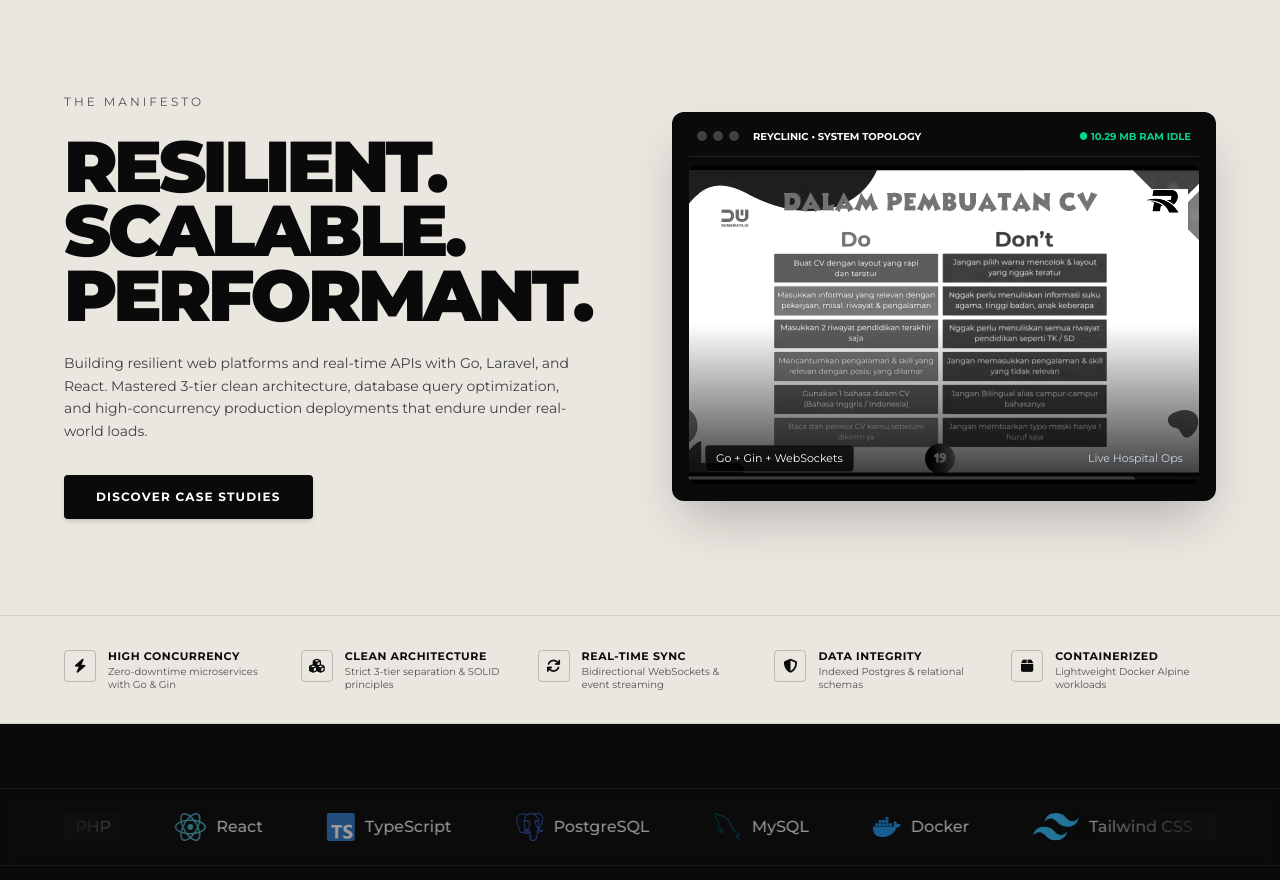
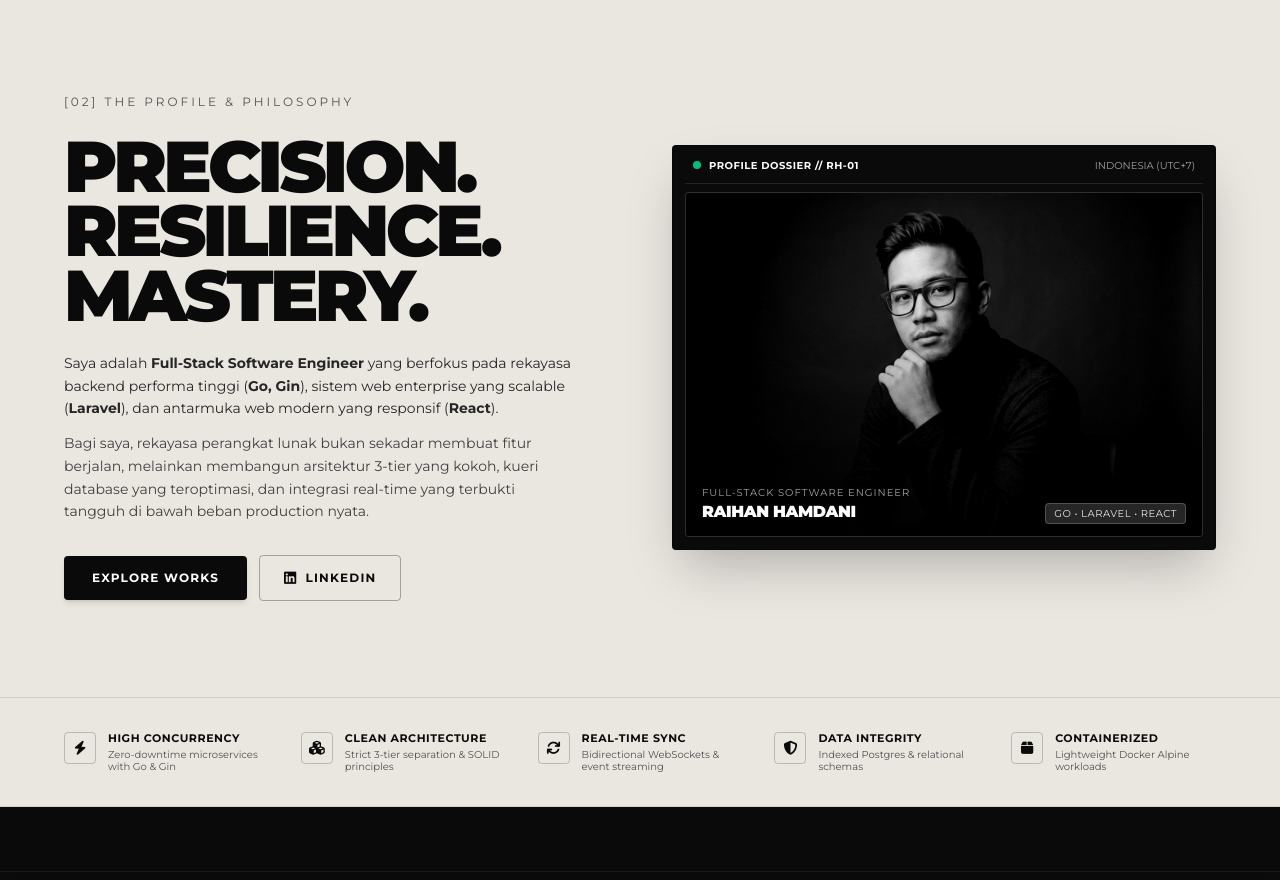
Before and after one commit to reyhanhmdani/My-porto, a React (Vite) app: page / in a window 1280 px wide. Shown: the part 1011-1891 px from the top of the page. Built offline with nearby package versions, Linux system fonts and the light colour scheme.

Commit message:
feat: transform Manifesto section into About Me editorial profile matching reference

```diff
--- a/src/components/StoryManifesto.jsx
+++ b/src/components/StoryManifesto.jsx
@@ -8,54 +8,73 @@ export default function StoryManifesto() {
         {/* Left Column: Bold Editorial Narrative (Exact Mafia "THE STORY" Layout) */}
         <div className="lg:col-span-6 space-y-6">
           <span className="font-mono text-xs uppercase tracking-[0.25em] text-neutral-600 block">
-            THE MANIFESTO
+            [02] THE PROFILE &amp; PHILOSOPHY
           </span>
 
-          <h2 className="font-sans font-black text-4xl sm:text-6xl md:text-7xl tracking-tighter uppercase leading-[0.9] text-[#0A0A0A]">
-            RESILIENT.<br />
-            SCALABLE.<br />
-            PERFORMANT.
+          <h2 className="font-syne font-black text-4xl sm:text-6xl md:text-7xl tracking-tighter uppercase leading-[0.9] text-[#0A0A0A]">
+            PRECISION.<br />
+            RESILIENCE.<br />
+            MASTERY.
           </h2>
 
-          <p className="font-mono text-xs sm:text-sm text-neutral-700 leading-relaxed max-w-lg">
-            Building resilient web platforms and real-time APIs with Go, Laravel, and React. Mastered 3-tier clean architecture, database query optimization, and high-concurrency production deployments that endure under real-world loads.
-          </p>
+          <div className="space-y-3 font-sans text-xs sm:text-sm text-neutral-800 leading-relaxed max-w-lg font-normal">
+            <p>
+              Saya adalah <strong>Full-Stack Software Engineer</strong> yang berfokus pada rekayasa backend performa tinggi (<strong>Go, Gin</strong>), sistem web enterprise yang scalable (<strong>Laravel</strong>), dan antarmuka web modern yang responsif (<strong>React</strong>).
+            </p>
+            <p className="text-neutral-700">
+              Bagi saya, rekayasa perangkat lunak bukan sekadar membuat fitur berjalan, melainkan membangun arsitektur 3-tier yang kokoh, kueri database yang teroptimasi, dan integrasi real-time yang terbukti tangguh di bawah beban production nyata.
+            </p>
+          </div>
 
-          <div className="pt-2">
+          <div className="pt-2 flex flex-wrap items-center gap-3">
             <a
               href="#projects"
-              className="inline-block px-8 py-3.5 bg-[#0A0A0A] text-white font-mono text-xs uppercase tracking-widest font-bold rounded-sm hover:bg-neutral-800 transition-all shadow-md active:scale-95"
+              className="inline-block px-7 py-3.5 bg-[#0A0A0A] text-white font-mono text-xs uppercase tracking-widest font-bold rounded-sm hover:bg-neutral-800 transition-all shadow-md active:scale-95"
             >
-              DISCOVER CASE STUDIES
+              EXPLORE WORKS
+            </a>
+            <a
+              href="https://linkedin.com/in/raihan-hamdani"
+              target="_blank"
+              rel="noreferrer"
+              className="inline-flex items-center gap-2 px-6 py-3.5 bg-transparent border border-black/30 text-[#0A0A0A] font-mono text-xs uppercase tracking-widest font-bold rounded-sm hover:bg-black/5 transition-all active:scale-95"
+            >
+              <i className="fa-brands fa-linkedin text-sm"></i>
+              <span>LINKEDIN</span>
             </a>
           </div>
         </div>
 
-        {/* Right Column: High-Contrast Technical Architecture / System Showcase */}
+        {/* Right Column: Cinematic Editorial Portrait (Exact Mafia Protagonist Photo Frame) */}
         <div className="lg:col-span-6">
-          <div className="relative bg-[#0A0A0A] p-3 sm:p-4 rounded-xl border border-black/20 shadow-2xl overflow-hidden group">
-            {/* Top Browser / System Dot Bar */}
-            <div className="flex items-center justify-between pb-3 px-2 border-b border-white/10 text-slate-400 font-mono text-[10px]">
-              <div className="flex items-center gap-1.5">
-                <span className="w-2.5 h-2.5 rounded-full bg-neutral-700"></span>
-                <span className="w-2.5 h-2.5 rounded-full bg-neutral-700"></span>
-                <span className="w-2.5 h-2.5 rounded-full bg-neutral-700"></span>
-                <span className="text-white ml-2 font-bold">REYCLINIC • SYSTEM TOPOLOGY</span>
+          <div className="relative bg-[#0A0A0A] p-2.5 sm:p-3 rounded-sm border border-black/20 shadow-2xl overflow-hidden group">
+            {/* Top Dossier Meta Bar */}
+            <div className="flex items-center justify-between pb-2.5 px-2 border-b border-white/10 text-neutral-400 font-mono text-[10px]">
+              <div className="flex items-center gap-2">
+                <span className="w-2 h-2 rounded-full bg-emerald-400 animate-pulse"></span>
+                <span className="text-white font-bold tracking-wider uppercase">PROFILE DOSSIER // RH-01</span>
               </div>
-              <span className="text-emerald-400 font-bold">● 10.29 MB RAM IDLE</span>
+              <span className="text-neutral-400 font-mono">INDONESIA (UTC+7)</span>
             </div>
 
-            {/* Dashboard / Flowchart Showcase Image */}
-            <div className="relative aspect-[16/10] overflow-hidden rounded-lg mt-2 bg-neutral-900">
+            {/* Cinematic Portrait Frame */}
+            <div className="relative aspect-[3/2] overflow-hidden rounded-sm mt-2 bg-neutral-900 border border-white/10">
               <img
-                src="/images/reyclinic-dashboard.png"
-                alt="ReyClinic System Architecture"
-                className="w-full h-full object-cover object-top grayscale contrast-125 group-hover:grayscale-0 transition-all duration-500"
+                src="/images/engineer-portrait.jpg"
+                alt="Raihan Hamdani - Software Engineer"
+                className="w-full h-full object-cover object-center grayscale contrast-110 group-hover:scale-[1.02] transition-all duration-700"
               />
-              <div className="absolute inset-0 bg-gradient-to-t from-black/80 via-transparent to-transparent pointer-events-none" />
-              <div className="absolute bottom-3 left-4 right-4 flex items-center justify-between font-mono text-[11px] text-white">
-                <span className="bg-black/80 px-2.5 py-1 rounded border border-white/10">Go + Gin + WebSockets</span>
-                <span className="text-slate-300">Live Hospital Ops</span>
+              <div className="absolute inset-0 bg-gradient-to-t from-black/85 via-black/20 to-transparent pointer-events-none" />
+
+              {/* Bottom Editorial Badge Overlay */}
+              <div className="absolute bottom-3 left-4 right-4 flex items-end justify-between font-mono text-white">
+                <div>
+                  <p className="text-[10px] uppercase tracking-widest text-neutral-400">Full-Stack Software Engineer</p>
+                  <h4 className="font-syne font-black text-sm sm:text-base text-white uppercase tracking-tight">Raihan Hamdani</h4>
+                </div>
+                <span className="text-[10px] px-2 py-0.5 rounded-sm bg-white/15 backdrop-blur-md border border-white/20 text-neutral-200 uppercase tracking-wider">
+                  Go • Laravel • React
+                </span>
               </div>
             </div>
           </div>
```
Also changed, not shown: public/images/engineer-portrait.jpg (added).
